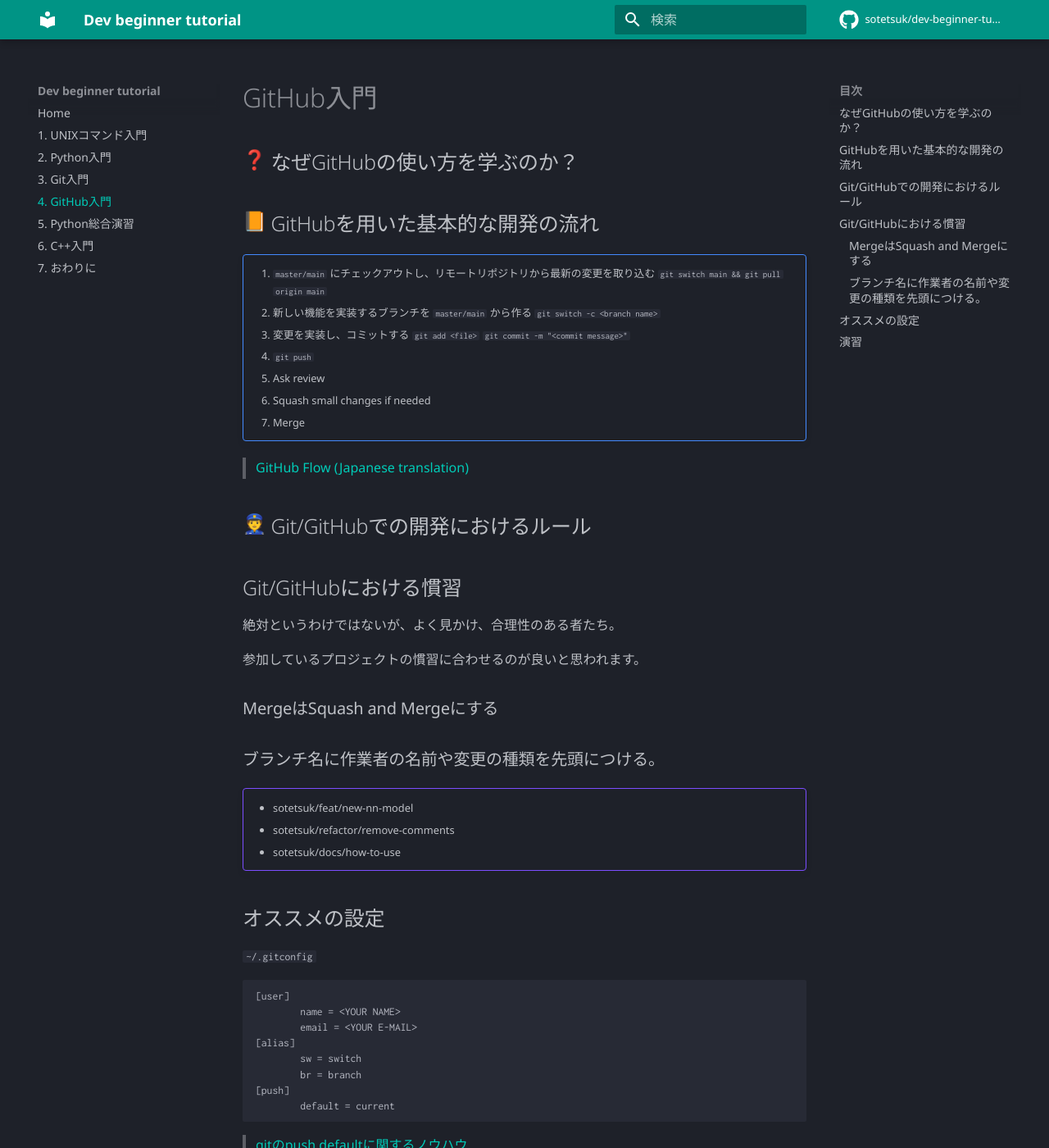
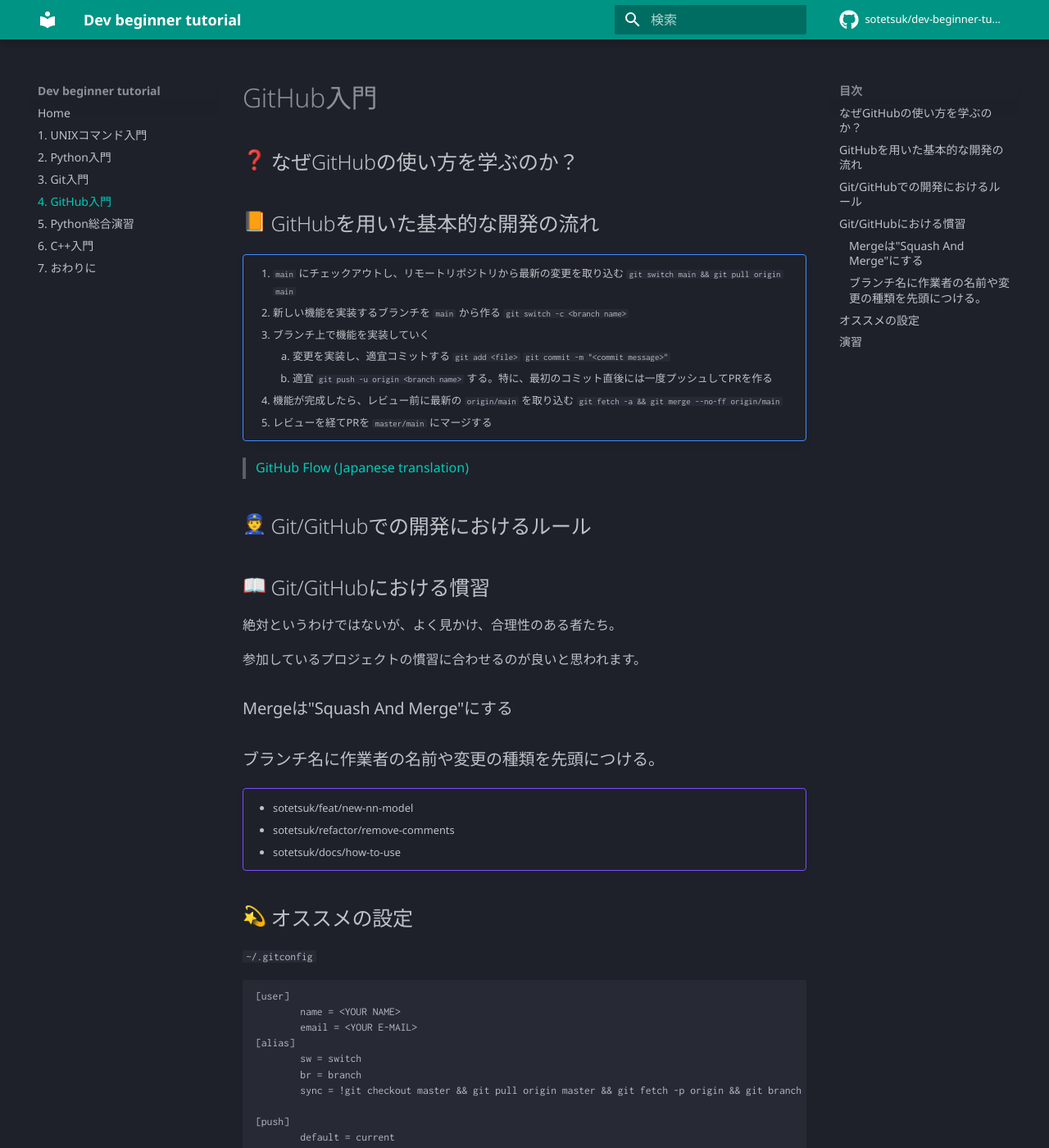
Before and after one commit to sotetsuk/dev-beginner-tutorial, an MkDocs documentation site: the page built from docs/github.md, in a window 1280 px wide and 1400 px high. Shown: the whole window at 82% size. Built offline with MkDocs 1.6.1 and Material for MkDocs 9.7.7, drawn with Linux system fonts in a browser that asks for light colours; emoji names are drawn with the system emoji font; comment, search, counter and statistics services are not loaded; some of the changed text lies outside the part shown.

Commit message:
update gh

````diff
--- a/docs/github.md
+++ b/docs/github.md
@@ -5,25 +5,26 @@
 ## :orange_book: GitHubを用いた基本的な開発の流れ
 
 !!! important ""
-    1. `master/main` にチェックアウトし、リモートリポジトリから最新の変更を取り込む `git switch main && git pull origin main`
-    2. 新しい機能を実装するブランチを `master/main` から作る `git switch -c <branch name>`
-    3. 変更を実装し、コミットする `git add <file>` `git commit -m "<commit message>"`
-    4. `git push`
-    5. Ask review
-    6. Squash small changes if needed
-    7. Merge
+    1. `main` にチェックアウトし、リモートリポジトリから最新の変更を取り込む `git switch main && git pull origin main`
+    2. 新しい機能を実装するブランチを `main` から作る `git switch -c <branch name>`
+    3. ブランチ上で機能を実装していく
+        3. 変更を実装し、適宜コミットする `git add <file>` `git commit -m "<commit message>"`
+        4. 適宜 `git push -u origin <branch name>` する。特に、最初のコミット直後には一度プッシュしてPRを作る
+    5. 機能が完成したら、レビュー前に最新の `origin/main` を取り込む `git fetch -a && git merge --no-ff origin/main`
+    6. レビューを経てPRを `master/main` にマージする
+
 
 > [GitHub Flow (Japanese translation)](https://gist.github.com/Gab-km/3705015)
 
 ## :police_officer: Git/GitHubでの開発におけるルール
 
-## Git/GitHubにおける慣習
+## :book: Git/GitHubにおける慣習
 
 絶対というわけではないが、よく見かけ、合理性のある者たち。
 
 参加しているプロジェクトの慣習に合わせるのが良いと思われます。
 
-### MergeはSquash and Mergeにする
+### Mergeは"Squash And Merge"にする
 
 ### ブランチ名に作業者の名前や変更の種類を先頭につける。
 
@@ -33,8 +34,7 @@
     - sotetsuk/refactor/remove-comments
     - sotetsuk/docs/how-to-use
 
-
-## オススメの設定
+## :dizzy: オススメの設定
 
 `~/.gitconfig`
 
@@ -45,11 +45,18 @@
 [alias]
         sw = switch
         br = branch
+        sync = !git checkout master && git pull origin master && git fetch -p origin && git branch -d $(git branch --merged | grep -v master | grep -v '*')
+
 [push]
         default = current
+[merge]
+    ff = false
+[pull]
+    ff = only
 ```
 
-> [gitのpush.defaultに関するノウハウ](https://qiita.com/awakia/items/6aaea1ffecba725be601)
+> - [Wantedlyで開発するときにとりあえず設定してもらう事一覧 | Qiita](https://qiita.com/awakia/items/4c599ebe29a8b2b6ca27)
+> - [gitのpush.defaultに関するノウハウ | Qiita](https://qiita.com/awakia/items/6aaea1ffecba725be601)
 
 ## :pencil: 演習
 
````
